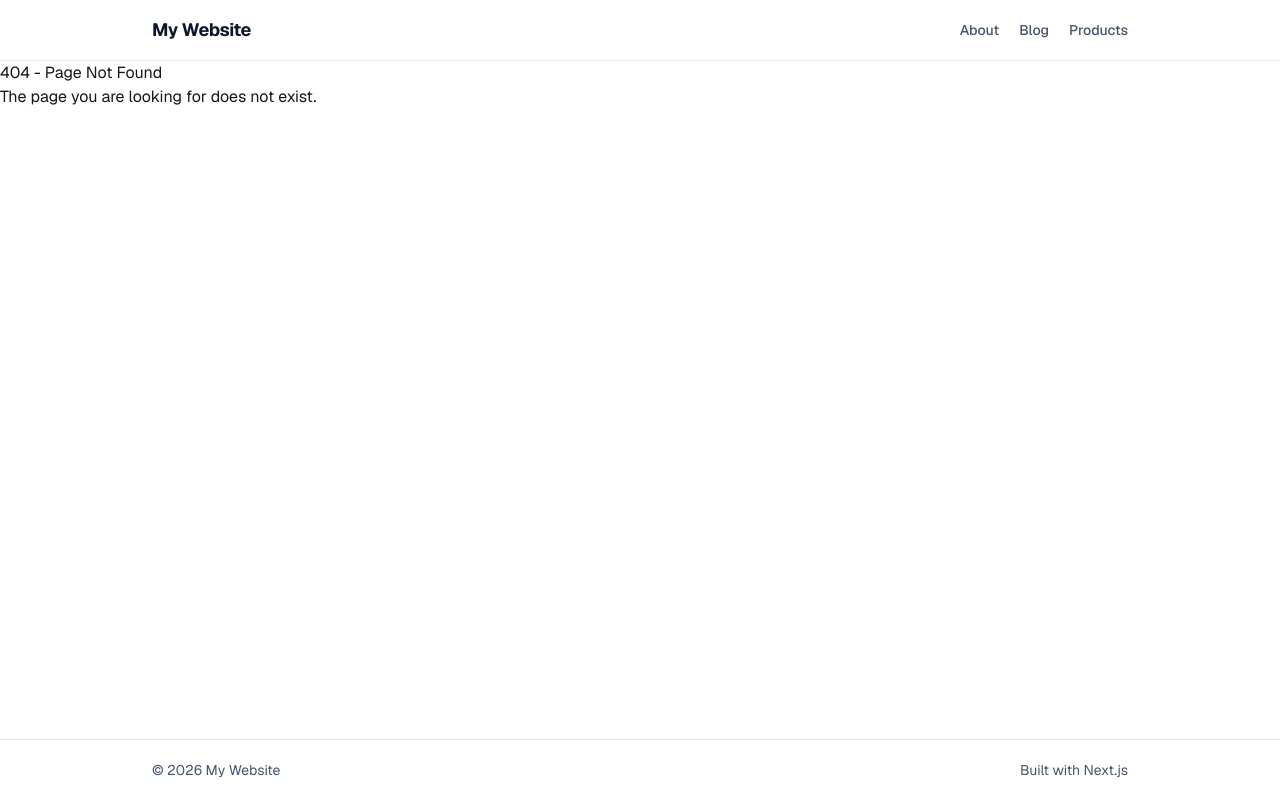
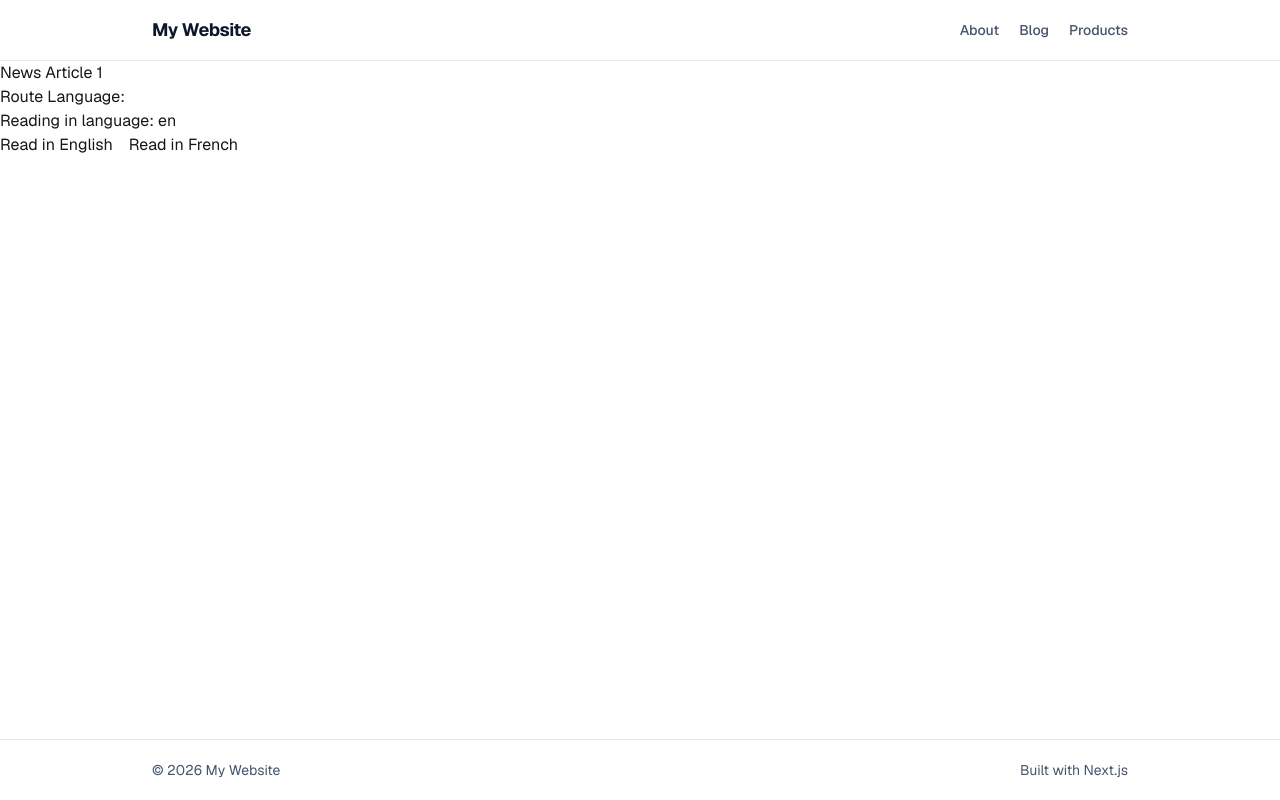
Before and after one commit to bikeeprajapati/nextjs-fundamentals, a Next.js app: page /articles/1 in a window 1280 px wide. Before the commit this address had no page. Built offline with nearby package versions, Linux system fonts and the light colour scheme.

Commit message:
Add news article page with language selection links

```diff
--- /dev/null
+++ b/app/articles/[articleid]/page.tsx
@@ -0,0 +1,34 @@
+"use client";
+
+import Link from "next/link";
+import { use } from "react";
+
+export default function NewsArticlePage({
+    params,
+    searchParams,
+}: {
+    params: Promise<{ articleid: string; lang: string }>;
+    searchParams: Promise<{ lang?: "en" | "fr" }>;
+}) {
+    const { articleid, lang } = use(params);
+    const { lang: language = "en" } = use(searchParams);
+
+    return (
+        <div>
+            <h1>News Article {articleid}</h1>
+
+            <p>Route Language: {lang}</p>
+            <p>Reading in language: {language}</p>
+
+            <div className="space-x-4">
+                <Link href={`/${lang}/articles/${articleid}?lang=en`}>
+                    Read in English
+                </Link>
+
+                <Link href={`/${lang}/articles/${articleid}?lang=fr`}>
+                    Read in French
+                </Link>
+            </div>
+        </div>
+    );
+}
--- a/app/page.tsx
+++ b/app/page.tsx
@@ -20,6 +20,14 @@ export default function Home() {
                 >
                     Blog
                 </Link>
+                <Link
+                    href="/articles/breaking-news-123?lang=en">Read in English
+                </Link>
+                <Link
+                    href="/articles/breaking-news-123?lang=fr">Read in French
+                </Link>
+
+
             </main>
         </>
     );
```
